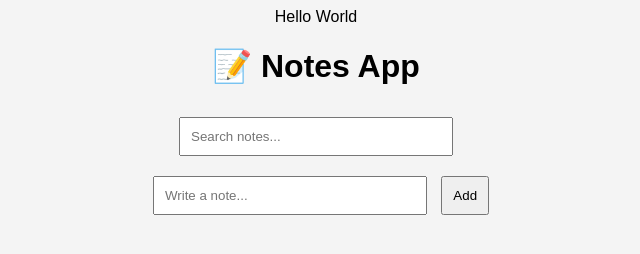
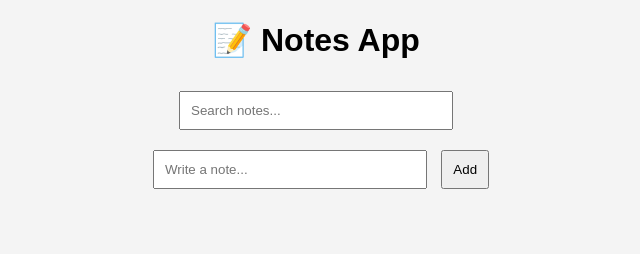
Before and after one commit to AryanBehl/NOTES, a plain HTML site: page index.html in a window 1280 px wide. Shown: the whole page, without its empty margins (324-964 px from the left). Drawn offline with Linux system fonts and the light colour scheme.

Commit message:
Updated HTML

```diff
--- a/index.html
+++ b/index.html
@@ -7,7 +7,7 @@
     <link rel="stylesheet" href="style.css">
 </head>
 <body>
-<div>Hello World</div>
+
 <h1>📝 Notes App</h1>
 
 <input type="text" id="search" placeholder="Search notes...">
```
